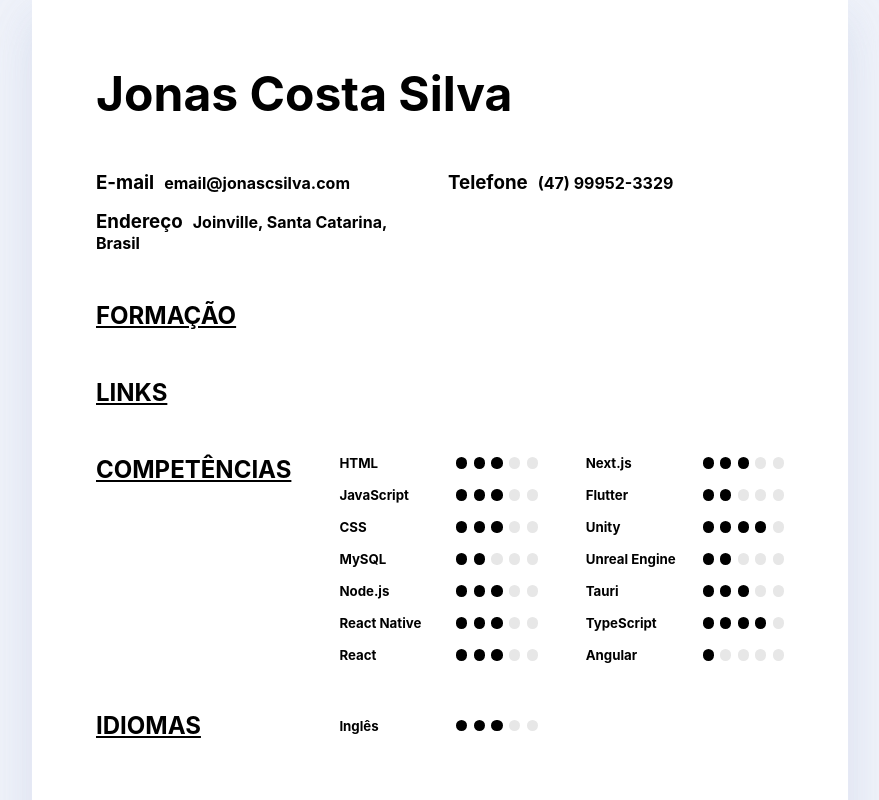
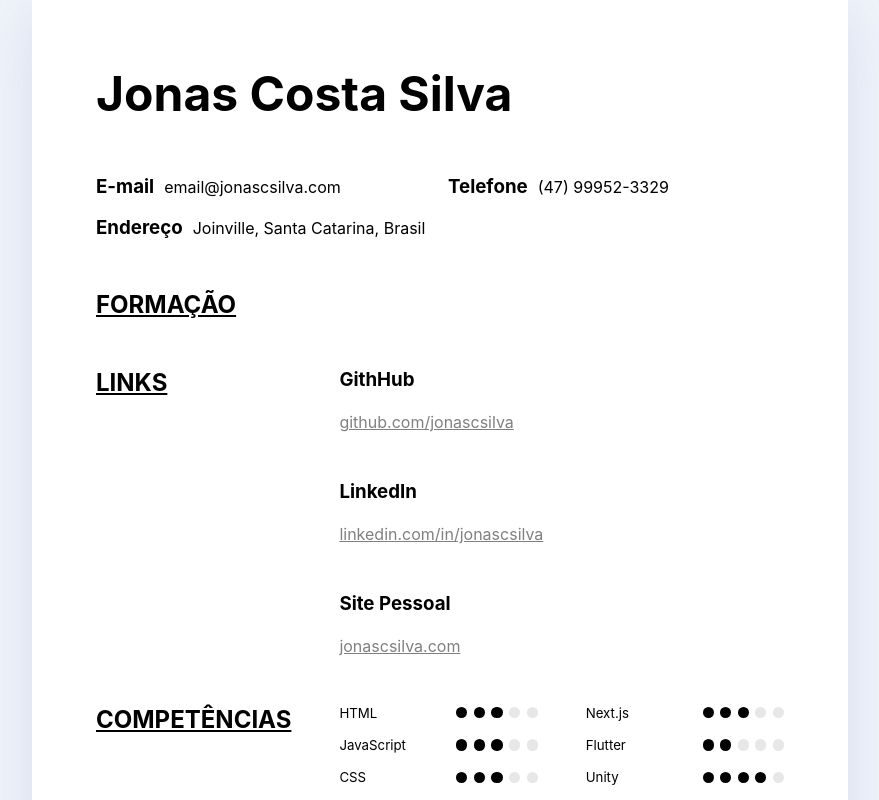
Before and after one commit to JonasCSilva/resume__next, a Next.js app: page / in a window 1280 px wide. Shown: the top 800 px of the page, without its empty margins (200-1079 px from the left). Built offline with nearby package versions, Linux system fonts and the light colour scheme.

Commit message:
'LinksGrid' created

```diff
--- /dev/null
+++ b/src/components/LinksGrid.tsx
@@ -0,0 +1,19 @@
+import styles from '../styles/LinksGrid.module.scss'
+import { Link } from '../types'
+
+type Props = {
+  links: Link[]
+}
+
+export const LinksGrid = ({ links }: Props) => (
+  <div className={styles.linksGrid}>
+    {links.map(({ name, url }, index) => (
+      <div key={index} className={styles.linkContainer}>
+        <h3>{name}</h3>
+        <a href={'https://' + url} target='_blank' rel='noreferrer'>
+          {url}
+        </a>
+      </div>
+    ))}
+  </div>
+)
--- a/src/pages/index.tsx
+++ b/src/pages/index.tsx
@@ -1,6 +1,7 @@
 import type { NextPage } from 'next'
 import Head from 'next/head'
 
+import { LinksGrid } from '../components/LinksGrid'
 import { SkillsGrid } from '../components/SkillsGrid'
 import styles from '../styles/Home.module.scss'
 
@@ -15,8 +16,6 @@ const Home: NextPage = () => {
 
       <main className={styles.main}>
         <h1 className={styles.title}>Jonas Costa Silva</h1>
-
-        <div style={{ height: '3rem' }} />
 
         <div className={styles.contactGrid}>
           <div className={styles.gridItem}>
@@ -36,13 +35,17 @@ const Home: NextPage = () => {
           </div>
         </div>
 
-        <div style={{ height: '3rem' }} />
-
         <div className={styles.sectionsGrid}>
           <h2>FORMAÇÃO</h2>
           <div />
           <h2>LINKS</h2>
-          <div />
+          <LinksGrid
+            links={[
+              { name: 'GithHub', url: 'github.com/jonascsilva' },
+              { name: 'LinkedIn', url: 'linkedin.com/in/jonascsilva' },
+              { name: 'Site Pessoal', url: 'jonascsilva.com' }
+            ]}
+          />
           <h2>COMPETÊNCIAS</h2>
           <SkillsGrid
             skills={[
--- a/src/styles/Home.module.scss
+++ b/src/styles/Home.module.scss
@@ -12,6 +12,8 @@
   overflow: hidden;
   box-shadow: 0 20px 60px 0 rgba(186, 200, 227, 0.1), 0 16px 36px 0 rgba(186, 200, 227, 0.3);
   padding: 4rem;
+  display: grid;
+  row-gap: 3rem;
 }
 
 .title {
@@ -26,8 +28,14 @@
   row-gap: 1rem;
 }
 
-.gridItem * {
-  display: inline;
+.gridItem {
+  * {
+    display: inline;
+  }
+
+  h4 {
+    font-weight: normal;
+  }
 }
 
 .gridItemDivider {
@@ -40,8 +48,8 @@
   grid-template-columns: 1fr 4fr;
   column-gap: 3rem;
   row-gap: 3rem;
+
+  h2 {
+    text-decoration: underline;
+  }
 }
-
-.sectionsGrid h2 {
-  text-decoration: underline;
-}
--- /dev/null
+++ b/src/styles/LinksGrid.module.scss
@@ -0,0 +1,15 @@
+.linksGrid {
+  display: grid;
+  row-gap: 3rem;
+}
+
+.linkContainer {
+  display: flex;
+  flex-direction: column;
+  justify-content: space-between;
+  height: 4rem;
+
+  a {
+    color: gray;
+  }
+}
--- a/src/styles/SkillsGrid.module.scss
+++ b/src/styles/SkillsGrid.module.scss
@@ -9,4 +9,8 @@
   display: flex;
   align-items: center;
   justify-content: space-between;
+
+  h5 {
+    font-weight: normal;
+  }
 }
--- a/src/styles/globals.scss
+++ b/src/styles/globals.scss
@@ -4,11 +4,6 @@ body {
   margin: 0;
   font-family: -apple-system, BlinkMacSystemFont, Segoe UI, Roboto, Oxygen, Ubuntu, Cantarell, Fira Sans, Droid Sans,
     Helvetica Neue, sans-serif;
-}
-
-a {
-  color: inherit;
-  text-decoration: none;
 }
 
 h1,
--- a/src/types/index.ts
+++ b/src/types/index.ts
@@ -3,4 +3,9 @@ export type Skill = {
   skillLevel: LevelRange
 }
 
+export type Link = {
+  name: string
+  url: string
+}
+
 export type LevelRange = 1 | 2 | 3 | 4 | 5
```
